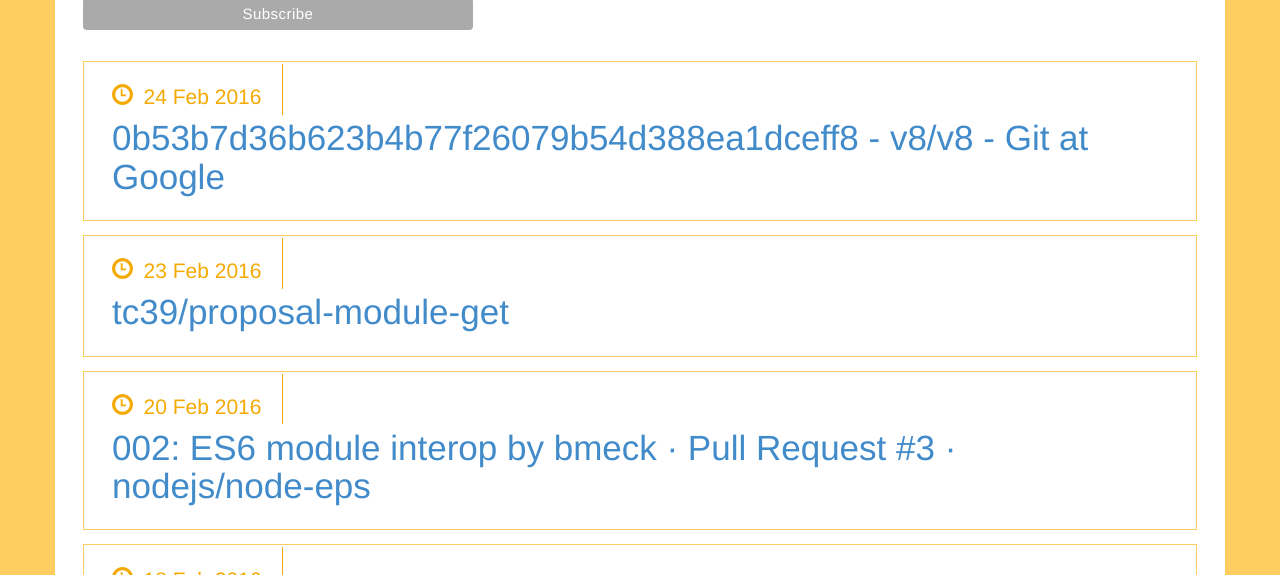
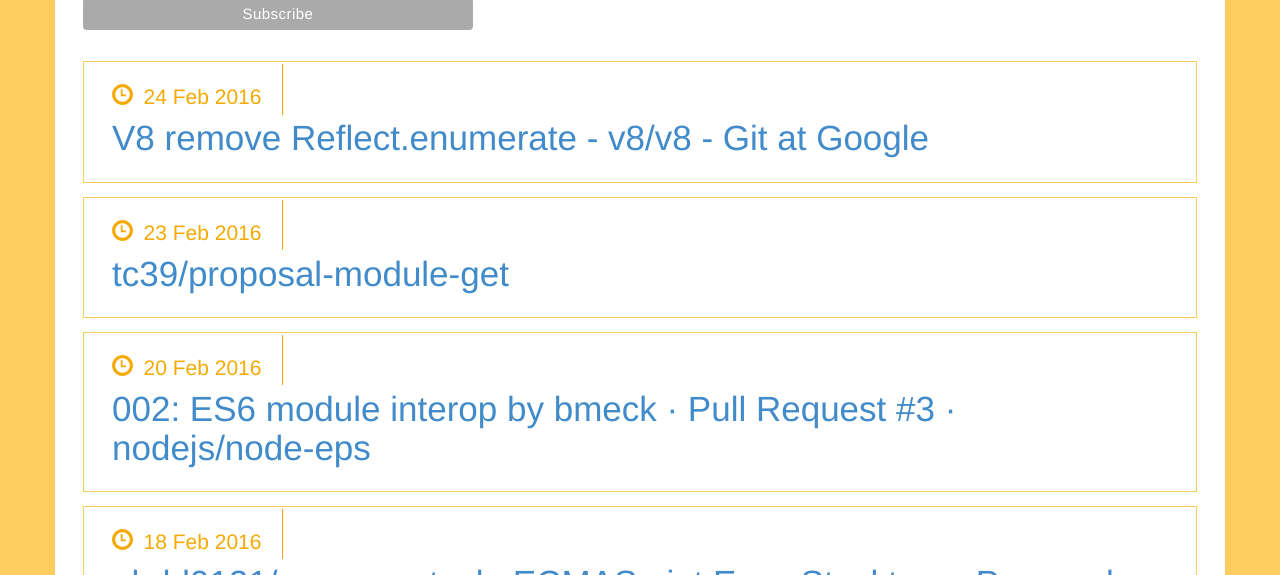
Before and after one commit to ecmascript-daily/ecmascript-daily.github.com, a Jekyll site: the page built from index.html, in a window 1280 px wide and 900 px high, cut to the strip 325-900 px from the top of the window. Built offline with Jekyll 4.4.1, drawn with Linux system fonts in a browser that asks for light colours; nearby versions of some CDN libraries.

Commit message:
update title

```diff
--- a/_posts/2016/2016-02-24-0b53b7d36b623b4b77f26079b54d388ea1dceff8-v8-v8-git-at-google.md
+++ b/_posts/2016/2016-02-24-0b53b7d36b623b4b77f26079b54d388ea1dceff8-v8-v8-git-at-google.md
@@ -1,6 +1,6 @@
 ---
 layout: news
-title: 0b53b7d36b623b4b77f26079b54d388ea1dceff8 - v8/v8 - Git at Google
+title: V8 remove Reflect.enumerate - v8/v8 - Git at Google
 item-url: 'https://chromium.googlesource.com/v8/v8/+/0b53b7d36b623b4b77f26079b54d388ea1dceff8'
 date: '2016-02-24T05:44:07+00:00'
 tags:
```
